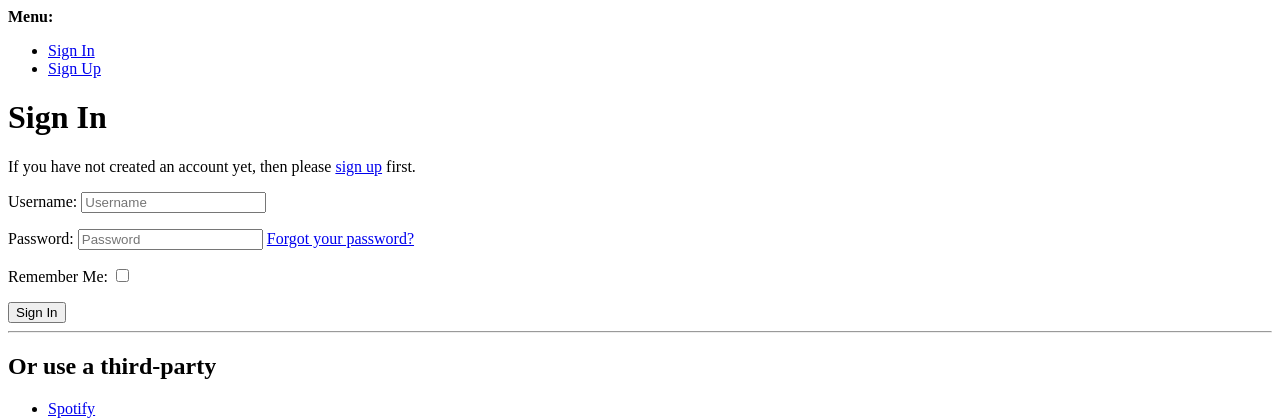
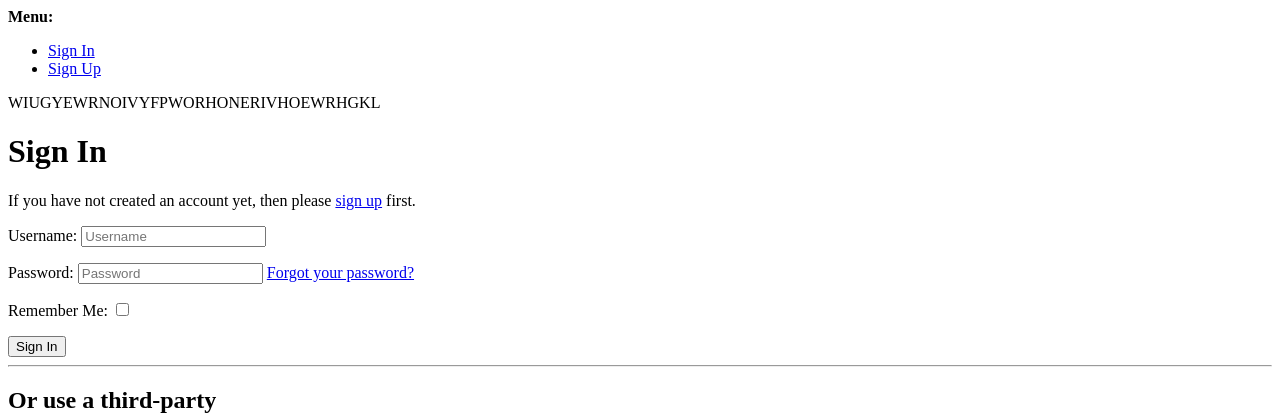
Before and after one commit to Hypertrophy24/SoundClouded, a Django app: page /accounts/login/ in a window 1280 px wide. Shown: the top 420 px of the page. Run offline with Django 4.2, Linux system fonts and the light colour scheme.

Commit message:
test 1 WORKED
In order to modify bulit-in templates, you need to copy files from .venv/lib/allauth/templates into our templates folder. CAUTION! file tree structure must match, e.g. login.html is in .venv/lib/allauth/templates/account/login.html, so it needs to be in templates/account/login.html, not just templates/login.hmtl

```diff
--- a/templates/account/login.html
+++ b/templates/account/login.html
@@ -5,6 +5,7 @@
     {% trans "Sign In" %}
 {% endblock head_title %}
 {% block content %}
+<p>WIUGYEWRNOIVYFPWORHONERIVHOEWRHGKL</p>
     {% element h1 %}
         {% trans "Sign In" %}
     {% endelement %}
```
